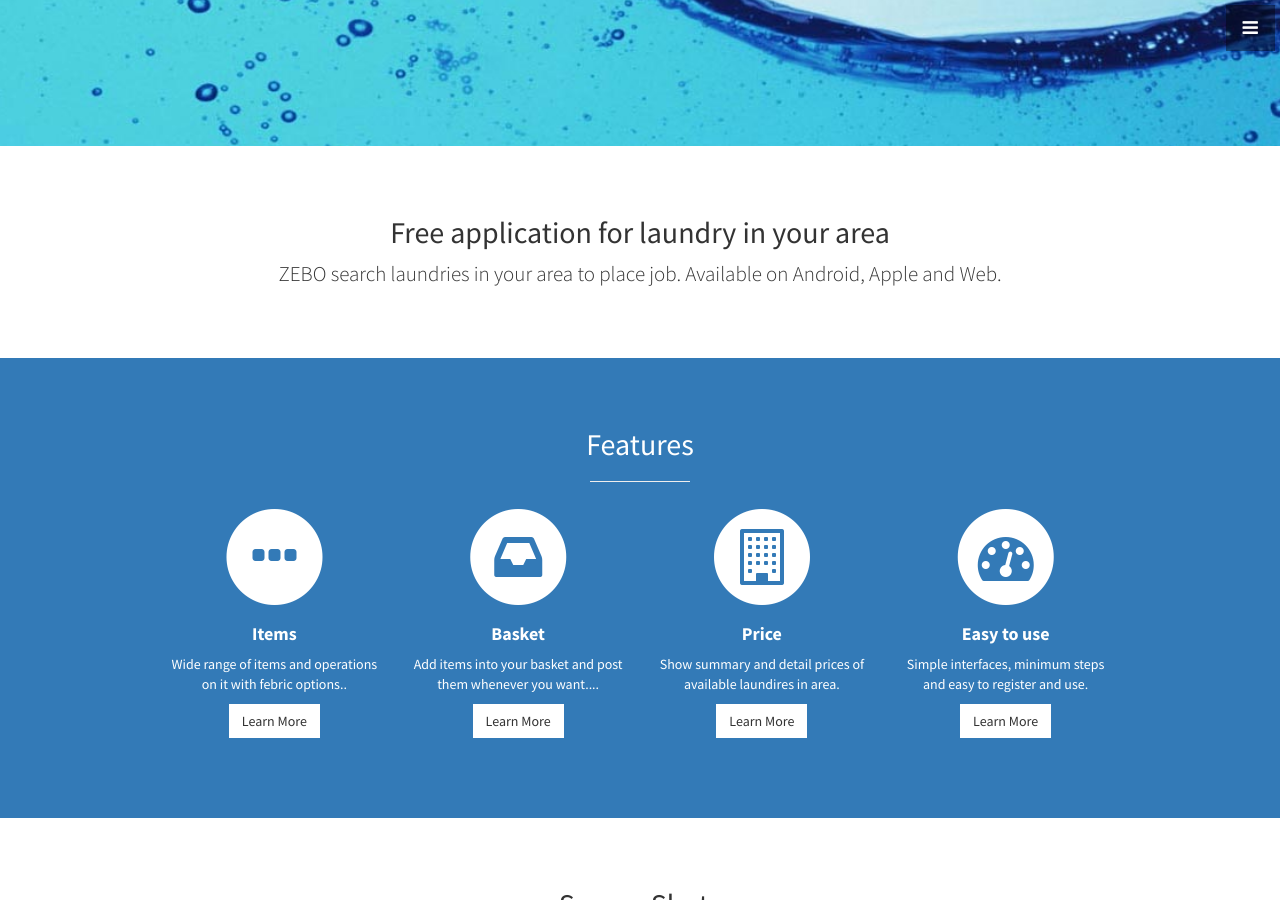
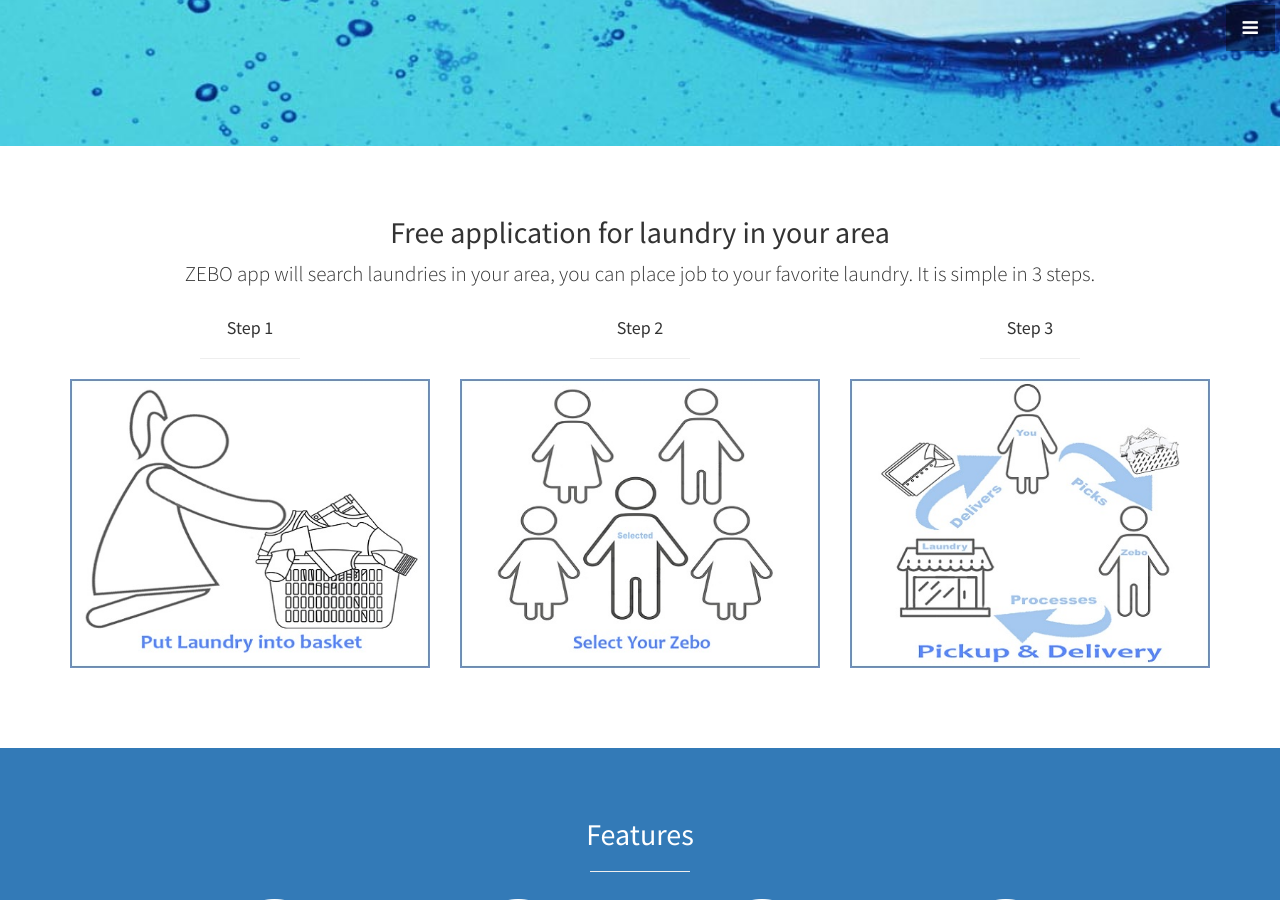
Before and after one commit to zebowork/zebowork.github.io, a Jekyll site: the page built from index.html, in a window 1280 px wide and 900 px high, scrolled down 754 px. Built offline with Jekyll 4.4.1, drawn with Linux system fonts in a browser that asks for light colours; some of the changed text lies outside the part shown.

Commit message:
improves content, add images

```diff
--- a/_includes/about.html
+++ b/_includes/about.html
@@ -3,9 +3,34 @@
     <div class="row">
       <div class="col-lg-12 text-center">
         <h2>Free application for laundry in your area</h2>
-        <p class="lead">ZEBO search laundries in your area to place job. Available on Android, Apple and Web.</p>
+        <p class="lead">ZEBO app will search laundries in your area, you can place job to your favorite laundry.
+          It is simple in 3 steps.
+        </p>
+      </div>
+      <div class="col-md-4">
+        <h4 class="text-center">Step 1</h4>
+        <hr class="small">
+        <div class="portfolio-item">
+           <img class="img-portfolio img-responsive" src="img/step1.jpg">
+        </div>
+      </div>
+      <div class="col-md-4">
+        <h4 class="text-center">Step 2</h4>
+        <hr class="small">
+        <div class="portfolio-item">
+            <img class="img-portfolio img-responsive" src="img/step2.jpg">
+        </div>
+      </div>
+      <div class="col-md-4">
+        <h4 class="text-center">Step 3</h4>
+        <hr class="small">
+        <div class="portfolio-item">
+            <img class="img-portfolio img-responsive" src="img/step3.jpg">
+        </div>
       </div>
     </div>
+
+
     <!-- /.row -->
   </div>
   <!-- /.container -->
--- a/_includes/footer.html
+++ b/_includes/footer.html
@@ -12,8 +12,7 @@
         </p>
         <ul class="list-unstyled">
           <li><i class="fa fa-phone fa-fw"></i> {{ site.telephone }}</li>
-          <li><i class="fa fa-envelope-o fa-fw"></i>  <a href="mailto:{{ site.email }}">{{ site.email }}</a>
-          </li>
+          <li><i class="fa fa-envelope-o fa-fw"></i>  <a href="mailto:{{ site.email }}">{{ site.email }}</a></li>
         </ul>
         <br>
         <ul class="list-inline">
--- a/_includes/header.html
+++ b/_includes/header.html
@@ -3,6 +3,9 @@
     <h1>ZEBO</h1>
     <h3>conacting YOU with YOUR laundry</h3>
     <br>
-    <a href="#about" class="btn btn-dark btn-lg">Find Out More</a>
+    <div class="btn-toolbar">
+    <a href="https://zebo.app/" target="blank" class="btn btn-dark btn-lg">Try Free Now</a>
+    <a href="#about" class="btn btn-light btn-lg">Find Out More</a>
+  </div>
   </div>
 </header>
--- a/_includes/navigation.html
+++ b/_includes/navigation.html
@@ -18,7 +18,7 @@
       <a href="#screenshots" onclick = $("#menu-close").click(); >Screen Shots</a>
     </li>
     <li>
-      <a href="#contact" onclick = $("#menu-close").click(); >Contact</a>
+      <a href="https://dev.zebo.work/contact" onclick = $("#menu-close").click(); >Contact</a>
     </li>
   </ul>
 </nav>
--- a/_includes/portfolio.html
+++ b/_includes/portfolio.html
@@ -7,35 +7,37 @@
         <div class="row">
           <div class="col-md-6">
             <div class="portfolio-item">
-              <a href="#">
-                <img class="img-portfolio img-responsive" src="img/portfolio-1.jpg">
-              </a>
+                <img class="img-portfolio img-responsive" src="img/empty.png">
             </div>
           </div>
           <div class="col-md-6">
             <div class="portfolio-item">
-              <a href="#">
-                <img class="img-portfolio img-responsive" src="img/portfolio-2.jpg">
-              </a>
+                <img class="img-portfolio img-responsive" src="img/history.png">
             </div>
           </div>
           <div class="col-md-6">
             <div class="portfolio-item">
-              <a href="#">
-                <img class="img-portfolio img-responsive" src="img/portfolio-3.jpg">
-              </a>
+              <img class="img-portfolio img-responsive" src="img/item.png">
             </div>
           </div>
           <div class="col-md-6">
             <div class="portfolio-item">
-              <a href="#">
-                <img class="img-portfolio img-responsive" src="img/portfolio-4.jpg">
-              </a>
+                <img class="img-portfolio img-responsive" src="img/postJob.png">
+            </div>
+          </div>
+          <div class="col-md-6">
+            <div class="portfolio-item">
+              <img class="img-portfolio img-responsive" src="img/basket.png">
+            </div>
+          </div>
+          <div class="col-md-6">
+            <div class="portfolio-item">
+                <img class="img-portfolio img-responsive" src="img/itemDetail.png">
             </div>
           </div>
         </div>
         <!-- /.row (nested) -->
-	<a href="#" class="btn btn-dark">TRY IT NOW</a>
+	<a href="https://zebo.app/"  target="blank" class="btn btn-dark">TRY IT NOW</a>
       </div>
       <!-- /.col-lg-10 -->
     </div>
--- a/_includes/services.html
+++ b/_includes/services.html
@@ -16,7 +16,9 @@
                 <strong>Items</strong>
               </h4>
               <p>Wide range of items and operations on it with febric options..</p>
-              <a href="#" class="btn btn-light">Learn More</a>
+              <button type="button" class="btn btn-light noOutline" data-toggle="modal" data-target="#itemModal">
+                Learn More
+              </button>
             </div>
           </div>
           <div class="col-md-3 col-sm-6">
@@ -29,7 +31,9 @@
                 <strong>Basket</strong>
               </h4>
               <p>Add items into your basket and post them whenever you want....</p>
-              <a href="#" class="btn btn-light">Learn More</a>
+              <button type="button" class="btn btn-light noOutline" data-toggle="modal" data-target="#basketModal">
+                Learn More
+              </button>
             </div>
           </div>
           <div class="col-md-3 col-sm-6">
@@ -41,8 +45,10 @@
               <h4>
                 <strong>Price</strong>
               </h4>
-              <p>Show summary and detail prices of available laundires in area.</p>
-              <a href="#" class="btn btn-light">Learn More</a>
+              <p>Show summary and detail prices of available laundries in area.</p>
+              <button type="button" class="btn btn-light noOutline" data-toggle="modal" data-target="#priceModal">
+                Learn More
+              </button>
             </div>
           </div>
           <div class="col-md-3 col-sm-6">
@@ -55,7 +61,9 @@
                 <strong>Easy to use</strong>
               </h4>
               <p>Simple interfaces, minimum steps and easy to register and use.</p>
-              <a href="#" class="btn btn-light">Learn More</a>
+              <button type="button" class="btn btn-light noOutline" data-toggle="modal" data-target="#easyModal">
+                Learn More
+              </button>
             </div>
           </div>
         </div>
@@ -67,3 +75,106 @@
   </div>
   <!-- /.container -->
 </section>
+
+<!-- Button trigger modal -->
+
+
+<!--Items Modal -->
+<div class="modal fade" id="itemModal" tabindex="-1" role="dialog" aria-labelledby="itemModalLabel" aria-hidden="true">
+  <div class="modal-dialog" role="document">
+    <div class="modal-content">
+      <div class="modal-header">
+        <h3 class="modal-title" id="itemModalLabel">Items</h3>
+        <button type="button" class="close" data-dismiss="modal" aria-label="Close">
+          <span aria-hidden="true">&times;</span>
+        </button>
+      </div>
+      <div class="modal-body">
+        <p>Wide range of items available. You can select any item to put it into your basket. You can add your
+          desire operations on item, by the way you can select what is the febric of your item to help laundry treat it
+          like wise. Put your item pictures to your future reference.</p>
+        <br>
+        <div class="img-wrap">
+          <img src="img/empty.png" Class="img-responsive" alt="items" />
+          <br/>
+          <img src="img/item.png" Class="img-responsive" alt="operations" />
+        </div>
+      </div>
+      <div class="modal-footer">
+        <button type="button" class="btn btn-secondary" data-dismiss="modal">Close</button>
+      </div>
+    </div>
+  </div>
+</div>
+
+<!--Basket Modal -->
+<div class="modal fade" id="basketModal" tabindex="-1" role="dialog" aria-labelledby="basketModalLabel" aria-hidden="true">
+  <div class="modal-dialog" role="document">
+    <div class="modal-content">
+      <div class="modal-header">
+        <h3 class="modal-title" id="basketModalLabel">Basket</h3>
+        <button type="button" class="close" data-dismiss="modal" aria-label="Close">
+          <span aria-hidden="true">&times;</span>
+        </button>
+      </div>
+      <div class="modal-body">
+        <p>Add items into your basket and post them whenever you want. You can edit items from basket or remove them
+         if you like. you can empty your basket at once with single click. Put your address, so we can find all
+         laundries near your area. You can also select your service type (Express, urgent or standard)</p>
+        <br>
+        <div class="img-wrap">
+          <img src="img/basket.png" Class="img-responsive" alt="basket" />
+        </div>
+      </div>
+      <div class="modal-footer">
+        <button type="button" class="btn btn-secondary" data-dismiss="modal">Close</button>
+      </div>
+    </div>
+  </div>
+</div>
+
+<!--Price Modal -->
+<div class="modal fade" id="priceModal" tabindex="-1" role="dialog" aria-labelledby="priceModalLabel" aria-hidden="true">
+  <div class="modal-dialog" role="document">
+    <div class="modal-content">
+      <div class="modal-header">
+        <h3 class="modal-title" id="priceModalLabel">Price</h3>
+        <button type="button" class="close" data-dismiss="modal" aria-label="Close">
+          <span aria-hidden="true">&times;</span>
+        </button>
+      </div>
+      <div class="modal-body">
+        <p>When you click check price button from basket, ZEBO will show you summaries (price + rating) of all the
+          available laundries in your area. You can click on detail price to check price break down.</p>
+        <br>
+        <div class="img-wrap">
+          <img src="img/itemDetail.png" Class="img-responsive" alt="price" />
+        </div>
+      </div>
+      <div class="modal-footer">
+        <button type="button" class="btn btn-secondary" data-dismiss="modal">Close</button>
+      </div>
+    </div>
+  </div>
+</div>
+
+<!--Easy To Use Modal -->
+<div class="modal fade" id="easyModal" tabindex="-1" role="dialog" aria-labelledby="easyModalLabel" aria-hidden="true">
+  <div class="modal-dialog" role="document">
+    <div class="modal-content">
+      <div class="modal-header">
+        <h3 class="modal-title" id="easyModalLabel">Easy to use</h3>
+        <button type="button" class="close" data-dismiss="modal" aria-label="Close">
+          <span aria-hidden="true">&times;</span>
+        </button>
+      </div>
+      <div class="modal-body">
+        <p>Simple interfaces, minimum steps to place the job and intuitive to use. You don't require to register yourself
+        to use ZEBO. If you create account, you will have some extra benefits e-g history etc</p>
+      </div>
+      <div class="modal-footer">
+        <button type="button" class="btn btn-secondary" data-dismiss="modal">Close</button>
+      </div>
+    </div>
+  </div>
+</div>
```
Also changed, not shown: favicon.ico, img/basket.png (added), img/contact.png (added), img/empty.png (added), img/history.png (added), img/item.png (added), img/itemDetail.png (added), img/postJob.png (added), img/step1.jpg (added), img/step2.jpg (added), img/step3.jpg (added), img/test.png (added), 1 other file.
